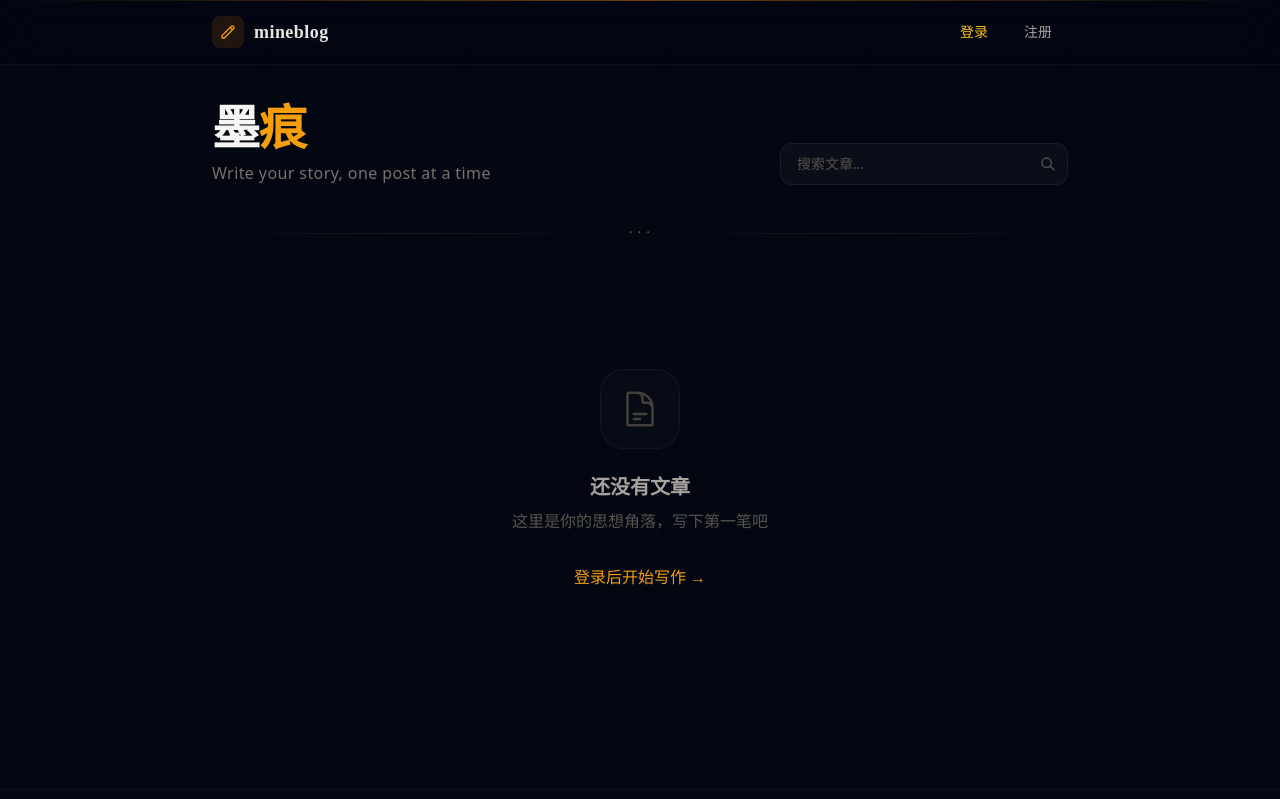
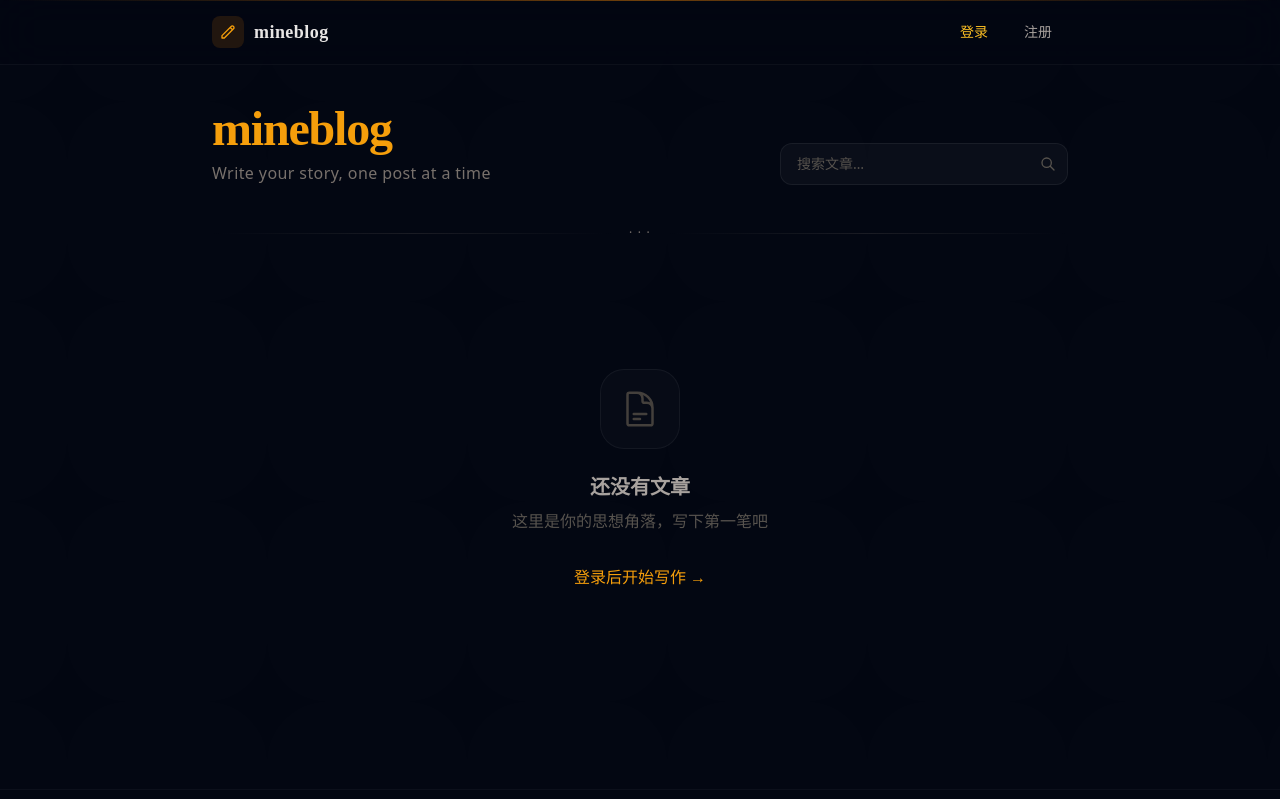
Before and after one commit to sand-ocean/myblog, a Django app: page / in a window 1280 px wide. Shown: the top 799 px of the page. Run offline with Django 5.2, Linux system fonts and the light colour scheme; data that the repository does not hold is empty; some libraries are stand-ins or nearby versions.

Commit message:
fix: 首页大标题中残留的「墨痕」(HTML标签导致replace漏掉)

```diff
--- a/blog/templates/blog/post_list.html
+++ b/blog/templates/blog/post_list.html
@@ -7,7 +7,7 @@
   <div class="flex flex-col sm:flex-row sm:items-end sm:justify-between gap-6">
     <div>
       <h1 class="text-4xl sm:text-5xl font-display font-black text-stone-100 tracking-tight leading-tight">
-        墨<span class="text-amber-500">痕</span>
+        <span class="text-amber-500">mineblog</span>
       </h1>
       <p class="text-stone-500 text-sm sm:text-base mt-2 font-light tracking-wide">
         Write your story, one post at a time
```
